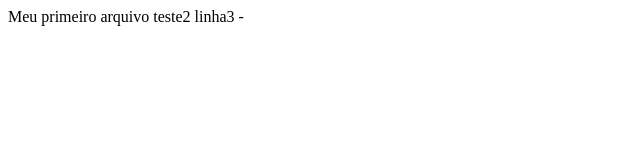
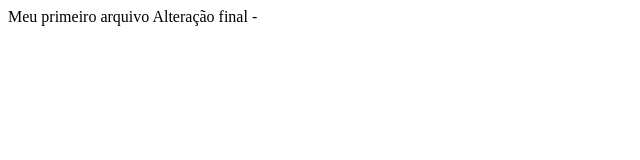
Before and after one commit to Alefcv/projeto_versionado, a plain HTML site: page index.html in a window 1280 px wide. Shown: the full height of the page, 0-640 px from the left. Drawn offline with Linux system fonts and the light colour scheme.

Commit message:
finalização do projeto

```diff
--- a/index.html
+++ b/index.html
@@ -2,8 +2,8 @@
 
 <body>
 Meu primeiro arquivo
-teste2
-linha3
+
+Alteração final
 </body>
 
 </html>-
```
